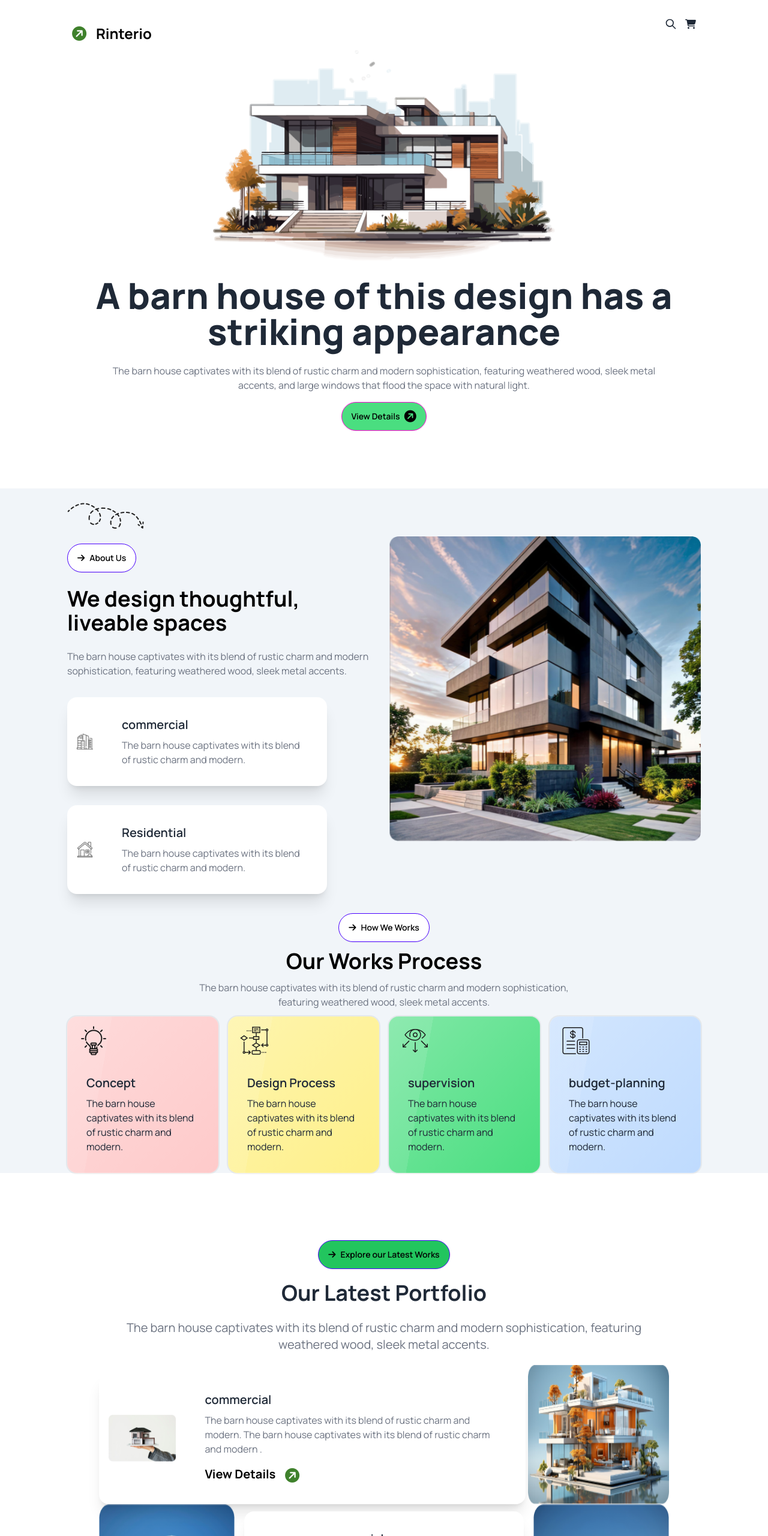
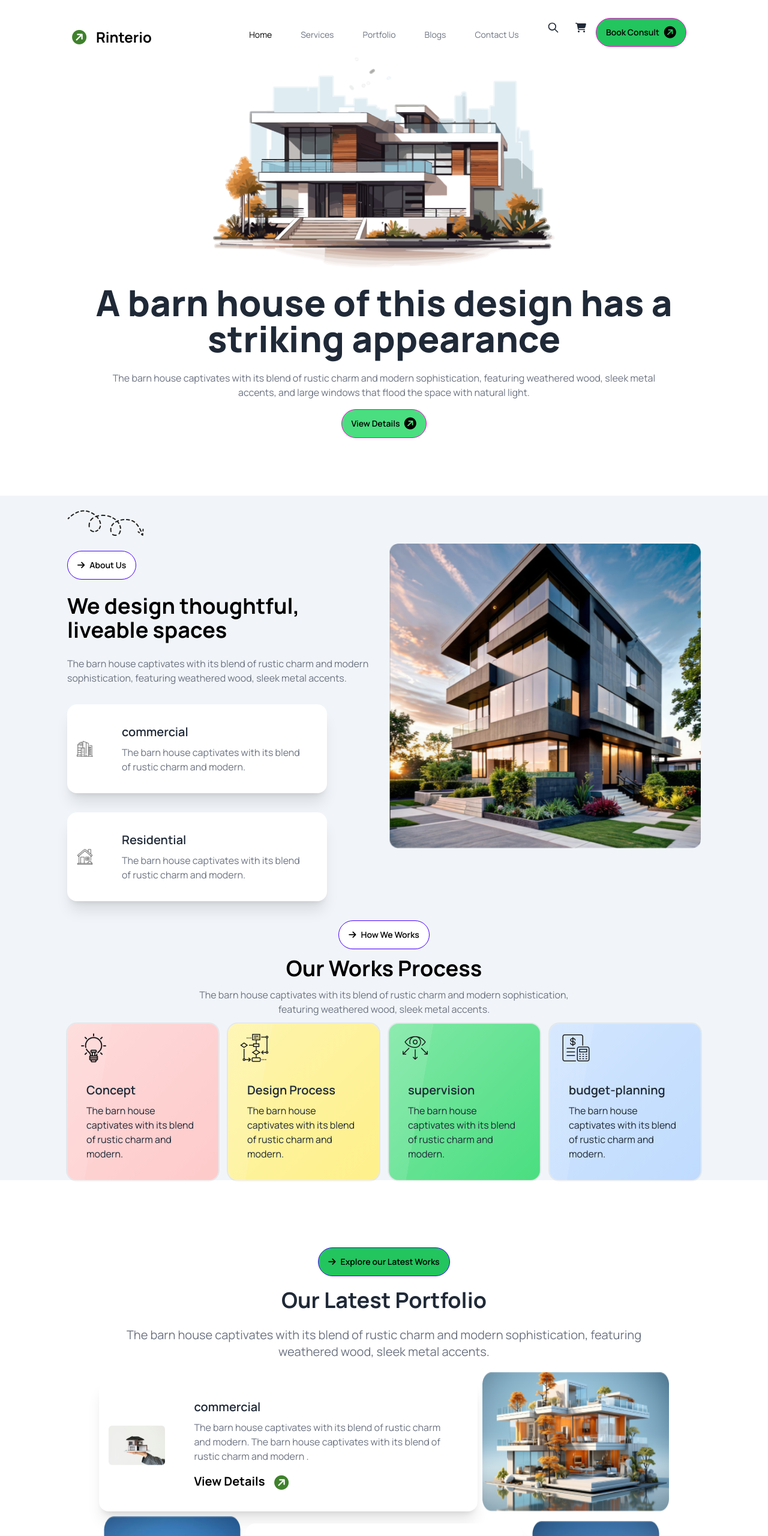
Before and after one commit to JubairAnjumRony/Assignment-3, a plain HTML site: page index.html in a window 1280 px wide. Shown: the top 2560 px of the page at 60% size. Drawn offline with nearby package versions, Linux system fonts and the light colour scheme.

Commit message:
unique section modified

```diff
--- a/index.html
+++ b/index.html
@@ -38,7 +38,7 @@
 <body class="manrope">
 
 
-    <header class="mx-auto md:px-16 lg:px-28 ">
+    <header class="mx-auto px-6 md:px-16 lg:px-28 ">
 
         <div class="navbar bg-base-100">
             <div class="navbar-start">
@@ -72,17 +72,18 @@
                 </ul>
               </div> -->
             </div>
-            <div class="navbar-center md:hidden">
+            <div class="navbar-center hidden lg:block">
                 <ul class="menu flex flex-col lg:flex-row items-center justify-center px-1 pt-8">
-                    <li><a class="text-black px-9">Home</a></li>
-                    <li><a class="text-gray-500 px-9">Services</a></li>
-                    <li><a class="text-gray-500 px-9">Portfolio</a></li>
-                    <li><a class="text-gray-500 px-9">Blogs</a></li>
-                    <li><a class="text-gray-500 px-9">Contact Us</a></li>
+                    <li><a class="text-black px-6">Home</a></li>
+                    <li><a class="text-gray-500 px-6">Services</a></li>
+                    <li><a class="text-gray-500 px-6">Portfolio</a></li>
+                    <li><a class="text-gray-500 px-6">Blogs</a></li>
+                    <li><a class="text-gray-500 px-6">Contact Us</a></li>
                   </ul>
             </div>
-            <div class="navbar-end">
-              <button class="btn btn-ghost btn-circle">
+            <div class="navbar-end
+            ">
+              <button class="btn btn-ghost btn-circle hidden lg:block">
                 <svg
                   xmlns="http://www.w3.org/2000/svg"
                   class="h-5 w-5"
@@ -97,14 +98,17 @@
                 </svg>
               </button>
 
-                <div>
+                <div class="hidden lg:block">
                 <i class="fa-solid fa-cart-shopping"></i>
                   <!-- <span class="badge badge-xs badge-primary indicator-item"></span> -->
                 </div>
 
-                 <button>
-
-                 </button>
+                 <div class="px-4 hidden lg:block ">
+                    <button class="btn btn-secondary mt-4 bg-green-500 rounded-3xl text-black">Book Consult<i class="fa-solid fa-circle-arrow-right -rotate-45 text-xl rounded-lg"></i></button>
+                 </div>
+                 <div class=" lg:hidden">
+                    <i class="fa-solid fa-bars"></i>
+                 </div>
 
             </div>
           </div>
@@ -174,7 +178,7 @@
           </div>
 
           <!-- How we works -->
-           <div class="mx-auto md:px-16 lg:px-28">
+           <div class="mx-auto px-7 md:px-16 lg:px-28">
             <div class="text-center">
             <button class="btn btn-primary bg-white text-black rounded-3xl px-4 mt-8 mb-3"><i class="fa-solid fa-arrow-right"></i>How We Works</button>
 
@@ -226,7 +230,7 @@
                   </div>
 
                   <!-- fourth card -->
-                  <div class="card glass bg-blue-200">
+                  <div class="card glass bg-blue-200 ">
                     <!-- <figure class="justify-start"> -->
                         <div class="pl-5 pt-4">
                       <img class=""
@@ -244,7 +248,9 @@
           </div>
 
         </section>
+
         <!-- challenge part -->
+
          <section class="mx-auto w-11/12 md:px-16 lg:px-28 py-20">
             <div class="text-center pt-8 ">
                 <button class="btn btn-primary  bg-green-500 text-black rounded-3xl px-4"><i class="fa-solid fa-arrow-right"></i> Explore our Latest Works</button>
@@ -252,9 +258,10 @@
                 <p class="text-gray-500 py-5 text-xl pt-6">The barn house captivates with its blend of rustic charm and modern sophistication, featuring weathered wood, sleek metal accents.</p>
             </div>
             <!-- gallery section -->
-            <div class="grid sm: grid-cols-1 lg:grid-cols-4 gap-1">
+
+            <div class="grid grid-cols-12 gap-2">
                 <!-- first row -->
-                 <div class="col-span-3">
+                 <div class="col-span-12 sm:col-span-8 gap-2">
                     <div class="card lg:card-side bg-base-100 shadow-xl mt-3 w-full">
                         <figure>
                           <img class="mx-auto px-4"
@@ -272,18 +279,19 @@
                       </div>
                  </div>
 
-
-                         <div>
+                  <!-- 1st row second image -->
+                         <div class="col-span-12 sm:col-span-4">
                             <img class="w-full h-full" src="./assets/img2.png" alt="album">
                           </div>
             </div>
                  <!-- second row -->
-                <div class=" grid sm:grid-cols-1 lg:grid-cols-4 gap-4">
-                    <div class="col-span-1">
+
+                <div class=" grid grid-cols-12 gap-2 p-2">
+                    <div class="col-span-12 sm:col-span-3 gap-2">
                         <img class="h-full w-full" src="./assets/img3.png" alt="">
                     </div>
-
-                    <div class="col-span-2">
+           <!-- second row second image -->
+                    <div class="col-span-12 sm:col-span-6 gap-2">
                         <div class="card lg:card-side bg-base-100 shadow-xl mt-3 w-full">
                             <figure>
                               <img class="mx-auto px-4"
@@ -300,7 +308,8 @@
                             </div>
                     </div>
                 </div>
-                    <div class="colspan-1">
+
+                    <div class="colspan-12 sm:col-span-3 gap-2 p-2">
                         <img class="w-full h-full" src="./assets/img5.png" alt="album">
                     </div>
               </div>
```
